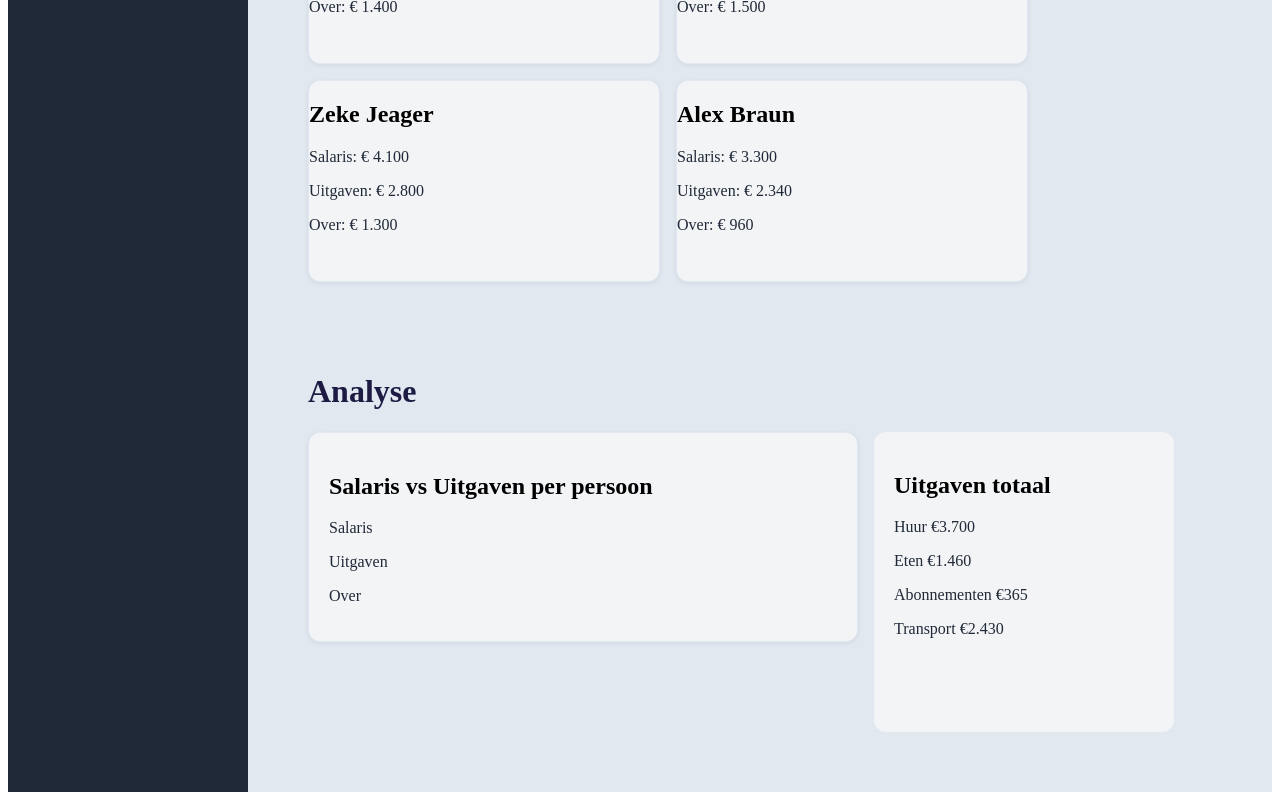
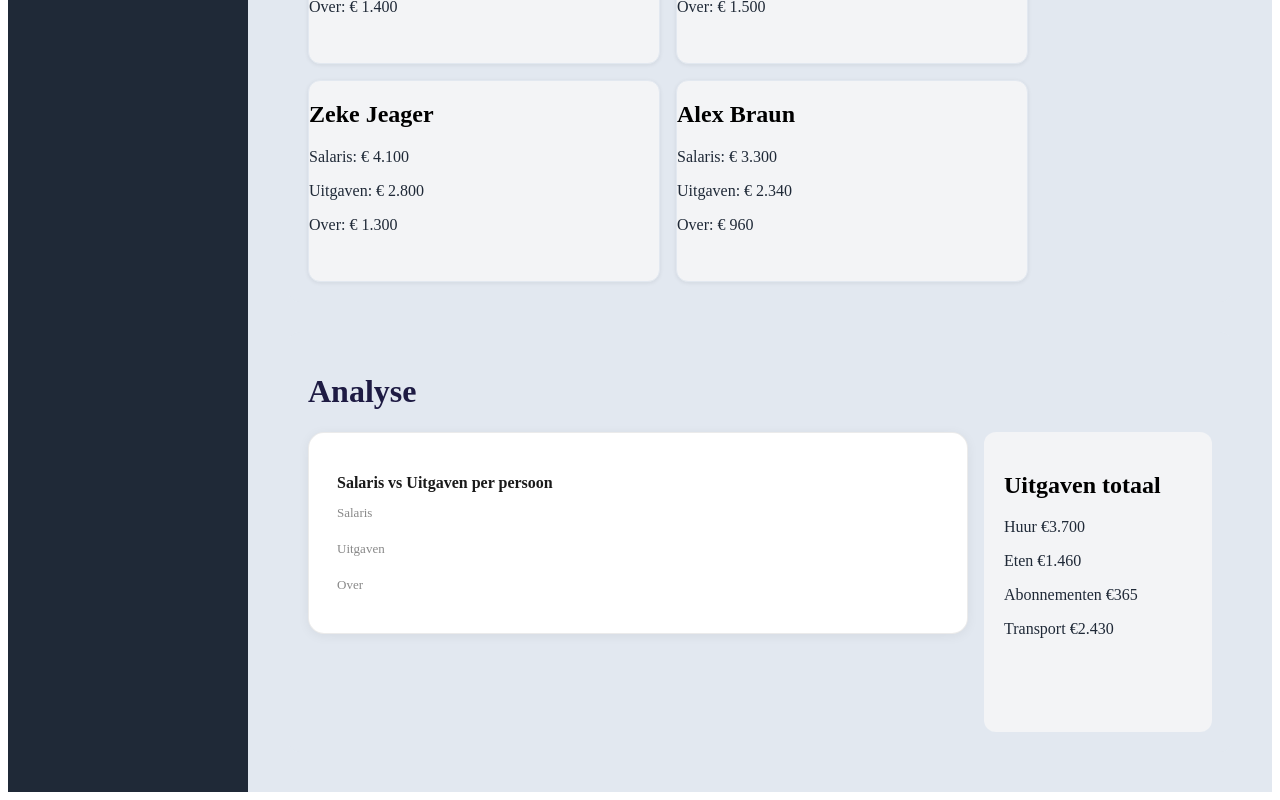
Before and after one commit to itzmitto/svelte-dashboard-project, a SvelteKit app: page / in a window 1280 px wide. Shown: the part 856-1656 px from the top of the page. Built offline with nearby package versions, Linux system fonts and the light colour scheme.

Commit message:
styling van de maincard gemaakt apart bestand

```diff
--- a/src/routes/+page.svelte
+++ b/src/routes/+page.svelte
@@ -1,5 +1,6 @@
 <script>
   import "./page.css";
+  import "./maincard.css";
 </script>
 
 <svelte:head>
--- /dev/null
+++ b/src/routes/maincard.css
@@ -0,0 +1,62 @@
+.maincard {
+    background: #ffffff;
+    border-radius: 16px;
+    border: 1px solid rgba(0, 0, 0, 0.08);
+    padding: 1.75rem 1.75rem 1.25rem;
+    width: 100%;
+    max-width: 660px;
+    box-shadow: 0 2px 12px rgba(0, 0, 0, 0.06);
+}
+
+.maincard h2 {
+    font-size: 16px;
+    font-weight: 600;
+    color: #1a1a1a;
+    margin-bottom: 0.2rem;
+}
+
+.maincard p {
+    font-size: 13px;
+    color: #888;
+    margin-bottom: 1.25rem;
+}
+
+.legend {
+    display: flex;
+    gap: 18px;
+    flex-wrap: wrap;
+    margin-bottom: 1.25rem;
+}
+
+.legend span {
+    display: flex;
+    align-items: center;
+    gap: 6px;
+    font-size: 12px;
+    color: #555;
+}
+
+.legend-dot {
+    width: 10px;
+    height: 10px;
+    border-radius: 2px;
+    display: inline-block;
+}
+
+.legend-dot.salaris {
+    background: #aaee44;
+}
+
+.legend-dot.uitgaven {
+    background: #1a1a2e;
+}
+
+.legend-dot.netto {
+    background: #22aa77;
+}
+
+.chart-wrapper {
+    position: relative;
+    width: 100%;
+    height: 280px;
+}
```
Also changed, not shown: src/routes/page.css (line endings or trailing spaces).
